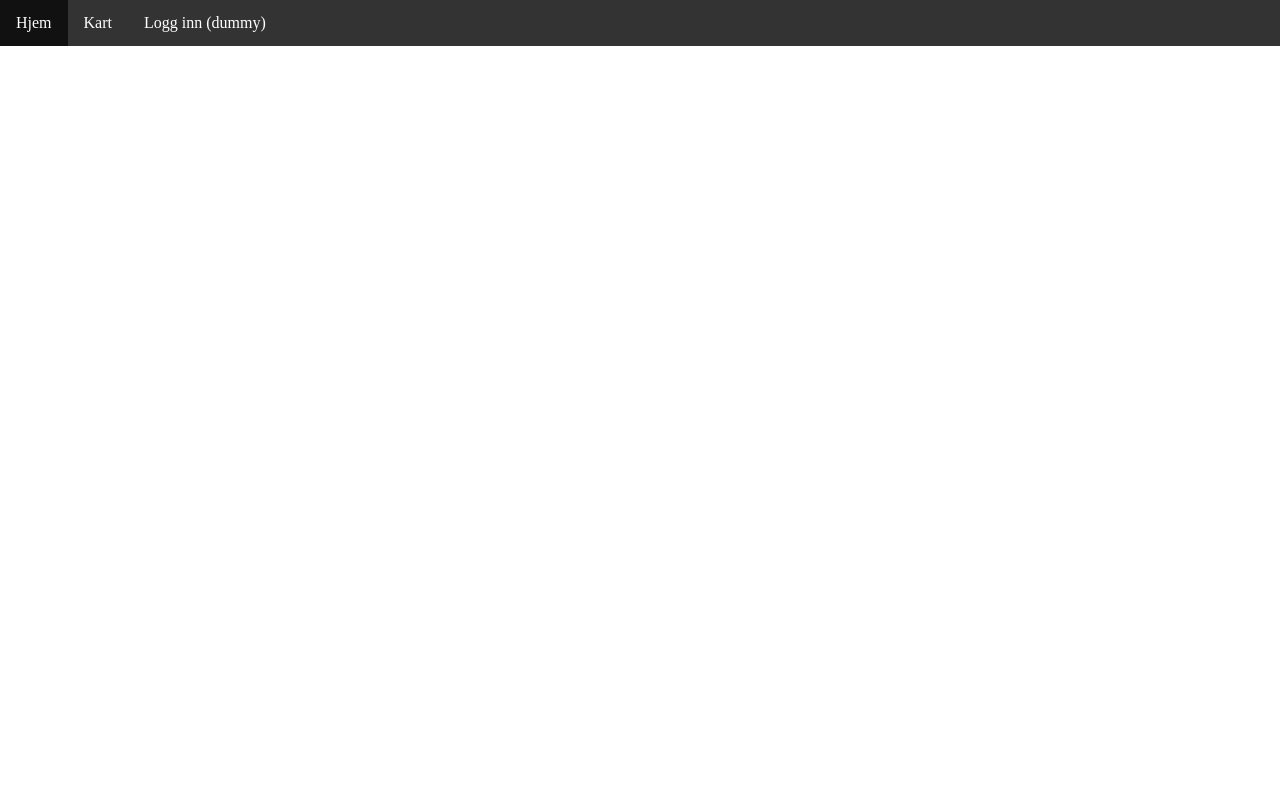
After one commit to ambitphysix/DTE-2781-1-26V-Bacheloroppgave-i-datateknikk, a Flask app: template templates/base.html in a window 1280 px wide. The commit adds this page. Run offline with Flask 3, Linux system fonts and the light colour scheme; the template is opened without the code that fills it, so the values that code supplies are empty.

Commit message:
Lagt til top bar og et midlertidig bilde på hjem

```diff
--- a/app.py
+++ b/app.py
@@ -1,4 +1,4 @@
-from flask import Flask, render_template
+from flask import Flask, render_template, redirect, url_for
 
 app = Flask(__name__)
 
@@ -6,5 +6,18 @@ app = Flask(__name__)
 def index():
     return render_template('index.html')
 
+@app.route('/')
+def home():
+    return redirect(url_for('index'))
+
+@app.route('/map')
+def map():
+    return render_template('map.html')
+
+# Login er foreløpig ikke implementert
+@app.route('/login')
+def login():
+    return redirect(url_for('index'))
+
 if __name__ == '__main__':
     app.run(debug=True)
--- /dev/null
+++ b/static/css/styles.css
@@ -0,0 +1,30 @@
+html, body {
+    height: 100%;
+    margin: 0;
+    background: #fff;
+}
+
+#map {
+    width: 100%;
+    height: 100%;
+    background: #fff;
+}
+
+nav ul {
+    list-style-type: none;
+    margin: 0;
+    padding: 0;
+    background-color: #333333;
+    display: flex;
+}
+
+nav ul li a {
+display: block;
+color: white;
+padding: 14px 16px;
+text-decoration: none;
+}
+
+nav ul li a:hover {
+background-color: #111111;
+}
--- /dev/null
+++ b/templates/base.html
@@ -0,0 +1,23 @@
+<!DOCTYPE html>
+<html lang="en">
+    <head>
+        <meta http-equiv="X-UA-Compatible" content="IE=8">
+        <meta charset="UTF-8">
+        <title>Sykkelhjulmodellen</title>
+
+        <link rel="stylesheet" href="{{ url_for('static', filename='css/leaflet.css') }}" />
+        <link rel="stylesheet" href="{{ url_for('static', filename='css/styles.css') }}" />
+
+    </head>
+    <body>
+        <nav>
+            <ul>
+                <li><a href="/">Hjem</a></li>
+                <li><a href="/map">Kart</a></li>
+                <li><a href="/login">Logg inn (dummy)</a></li>
+            </ul>
+        </nav>
+        {% block content %}{% endblock %}
+        {% block scripts %}{% endblock %}
+    </body>
+</html>
```
Also changed, not shown: templates/index.html (+4 -46 lines), templates/map.html (added, +20 -0 lines), static/images/illustration.png (added).
